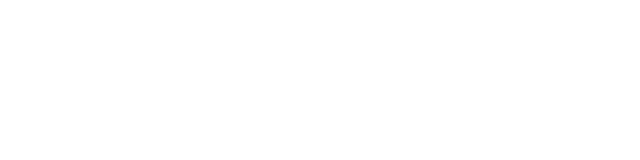
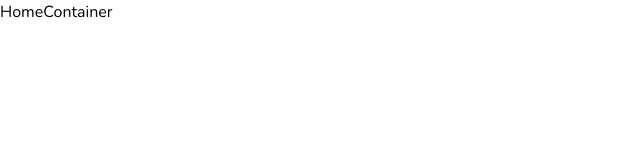
Before and after one commit to halilibrahimcelik/case-study-crud, a Next.js app: page / in a window 1280 px wide. Shown: the top 160 px of the page, without its empty margins (0-640 px from the left). Built offline with nearby package versions, Linux system fonts and the light colour scheme.

Commit message:
feat:customize wrapper comp added.

```diff
--- /dev/null
+++ b/src/app/components/UI/Wrapper.tsx
@@ -0,0 +1,22 @@
+import React from "react";
+
+type Props = {
+  children: React.ReactNode;
+  customClass?: string;
+  component?: string;
+};
+
+const Wrapper = ({ children, customClass, component = "div" }: Props) => {
+  const Element = component as keyof JSX.IntrinsicElements;
+  return (
+    <Element
+      className={`container mx-auto px-[15px] md:px-8 xl:px-10 ${
+        customClass ? customClass : ""
+      }`}
+    >
+      {children}
+    </Element>
+  );
+};
+
+export default Wrapper;
--- /dev/null
+++ b/src/app/containers/homeContainer/index.tsx
@@ -0,0 +1,9 @@
+import React from "react";
+
+type Props = {};
+
+const HomeContainer = (props: Props) => {
+  return <div>HomeContainer</div>;
+};
+
+export default HomeContainer;
--- /dev/null
+++ b/src/app/containers/productContainer/index.tsx
@@ -0,0 +1,9 @@
+import React from "react";
+
+type Props = {};
+
+const ProductContainer = (props: Props) => {
+  return <div>ProductContainer</div>;
+};
+
+export default ProductContainer;
--- a/src/app/page.tsx
+++ b/src/app/page.tsx
@@ -1,5 +1,10 @@
 import Image from "next/image";
+import HomeContainer from "./containers/homeContainer";
 
 export default function Home() {
-  return <main></main>;
+  return (
+    <main>
+      <HomeContainer />
+    </main>
+  );
 }
--- /dev/null
+++ b/src/app/products/page.tsx
@@ -0,0 +1,9 @@
+import React from "react";
+
+type Props = {};
+
+const ProductPage = (props: Props) => {
+  return <div>ProductPage</div>;
+};
+
+export default ProductPage;
```
